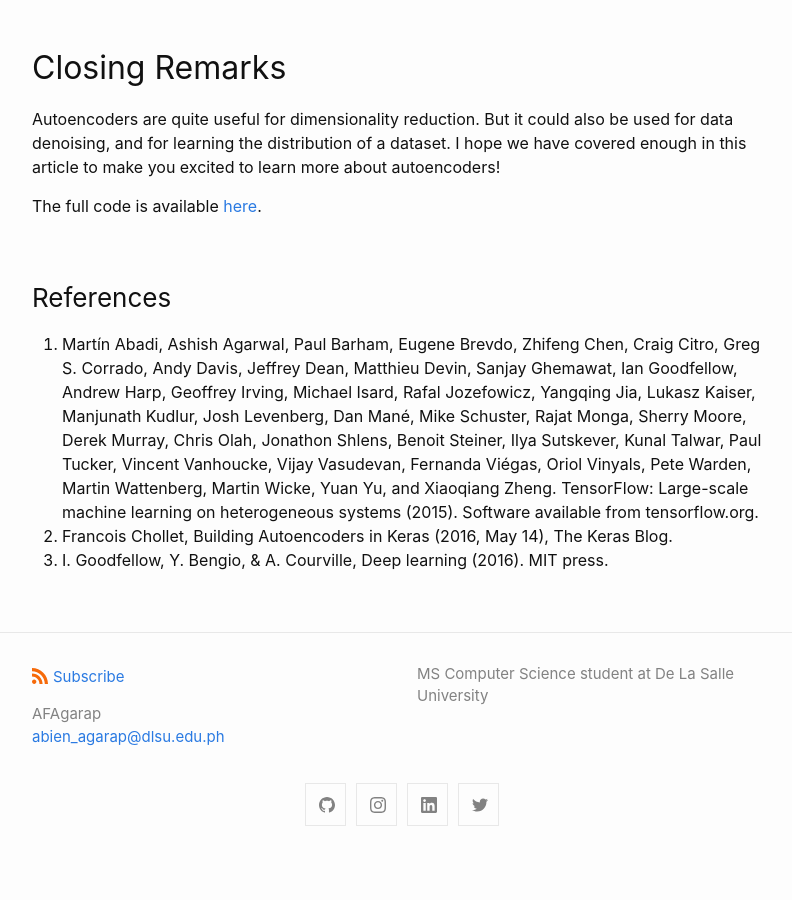
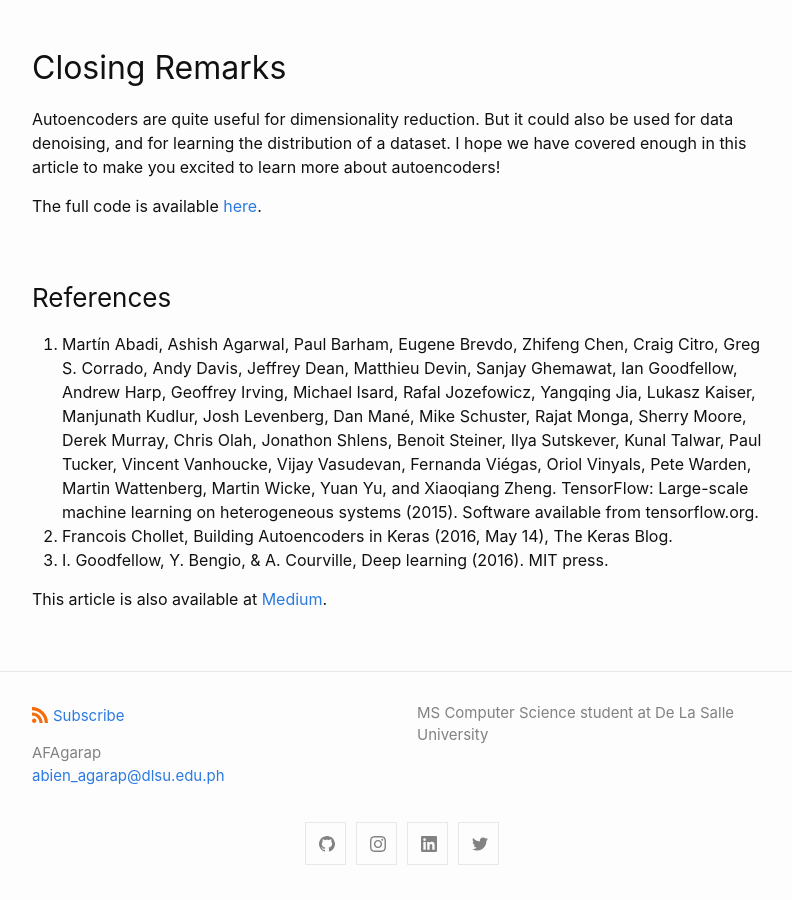
Before and after one commit to AFAgarap/AFAgarap.github.io, a Jekyll site: the page built from _posts/2019-03-20-implementing-autoencoder-in-tensorflow-2.0.md, in a window 1280 px wide and 900 px high, scrolled down 7641 px. Shown: the whole window, without its empty margins (238-1030 px from the left). Built offline with Jekyll 4.4.1, drawn with Linux system fonts in a browser that asks for light colours; formulas are drawn with MathJax 3; before the commit the page ends 8502 px from its top, so only the background shows below that.

Commit message:
refactor: reformat tf-ae post

```diff
--- a/_posts/2019-03-20-implementing-autoencoder-in-tensorflow-2.0.md
+++ b/_posts/2019-03-20-implementing-autoencoder-in-tensorflow-2.0.md
@@ -36,7 +37,7 @@
 
 Well, what’s interesting is what happens inside the autoencoder. Let’s bring up a graphical illustration of an autoencoder for an even better understanding.
 
-![](../../../../images/autoencoder.png)
+![](../../../images/autoencoder.png)
 
 From the illustration above, an autoencoder consists of two components: (1) an encoder which learns the data representation, i.e. the important features z of the data, and (2) a decoder which reconstructs the data based on its idea z of how it is structured.
 
@@ -55,7 +56,7 @@
 
 The first component, the encoder, is similar to a conventional feed-forward network. However, it is not tasked on predicting values or labels. Instead, it is tasked to learn how the data is structured, i.e. data representation $z$.
 
-![](../../../../images/encoder.png)
+![](../../../images/encoder.png)
 
 The encoding is done by passing data input $x$ to the encoder’s hidden layer h in order to learn the data representation $z = f(h(x))$. We can implement the Encoder layer as follows,
 
@@ -86,7 +87,7 @@
 
 The second component, the decoder, is also similar to a feed-forward network. However, instead of reducing data to a lower dimension, it reconstructs the data from its lower dimension representation $z$ to its original dimension $x$.
 
-![](../../../../images/decoder.png)
+![](../../../images/decoder.png)
 
 The decoding is done by passing the lower dimension representation $z$ to the decoder’s hidden layer $h$ in order to reconstruct the data to its original dimension $x = f(h(z))$. We can implement the decoder layer as follows,
 
@@ -228,3 +229,5 @@
 1. Martín Abadi, Ashish Agarwal, Paul Barham, Eugene Brevdo, Zhifeng Chen, Craig Citro, Greg S. Corrado, Andy Davis, Jeffrey Dean, Matthieu Devin, Sanjay Ghemawat, Ian Goodfellow, Andrew Harp, Geoffrey Irving, Michael Isard, Rafal Jozefowicz, Yangqing Jia, Lukasz Kaiser, Manjunath Kudlur, Josh Levenberg, Dan Mané, Mike Schuster, Rajat Monga, Sherry Moore, Derek Murray, Chris Olah, Jonathon Shlens, Benoit Steiner, Ilya Sutskever, Kunal Talwar, Paul Tucker, Vincent Vanhoucke, Vijay Vasudevan, Fernanda Viégas, Oriol Vinyals, Pete Warden, Martin Wattenberg, Martin Wicke, Yuan Yu, and Xiaoqiang Zheng. TensorFlow: Large-scale machine learning on heterogeneous systems (2015). Software available from tensorflow.org.
 2. Francois Chollet, Building Autoencoders in Keras (2016, May 14), The Keras Blog.
 3. I. Goodfellow, Y. Bengio, & A. Courville, Deep learning (2016). MIT press.
+
+This article is also available at [Medium](https://towardsdatascience.com/implementing-an-autoencoder-in-tensorflow-2-0-5e86126e9f7).
```
Also changed, not shown: other parts of _posts/2019-03-20-implementing-autoencoder-in-tensorflow-2.0.md (+2 -1 lines).
